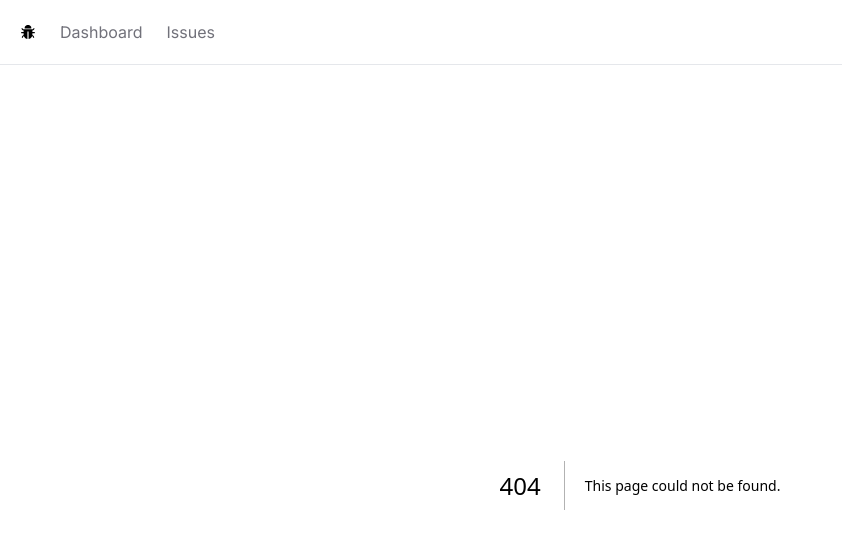
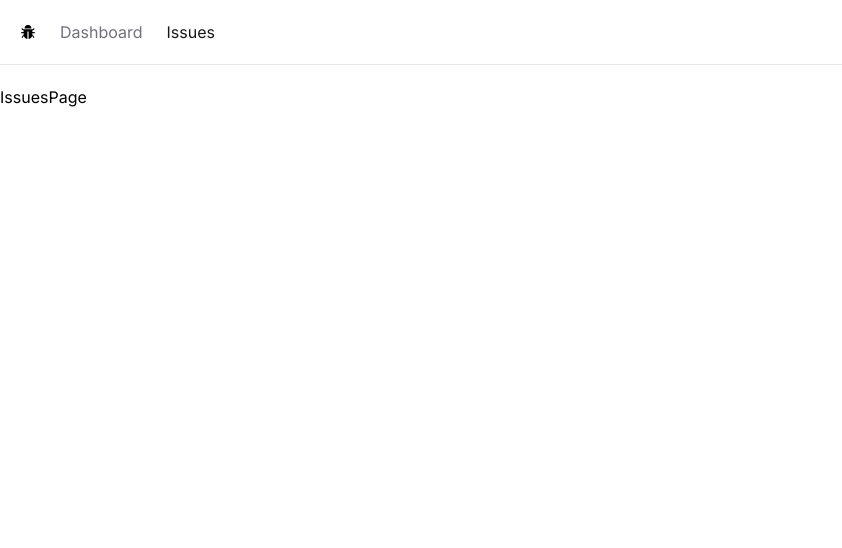
Before and after one commit to andrey-edu/issue-tracker, a Next.js app: page /issues in a window 1280 px wide. Before the commit this address had no page. Shown: the top 548 px of the page, without its empty margins (0-842 px from the left). Built offline with nearby package versions, Linux system fonts and the light colour scheme.

Commit message:
Style the active link in the navbar

```diff
--- a/app/components/navbar/navbar.tsx
+++ b/app/components/navbar/navbar.tsx
@@ -1,8 +1,14 @@
+"use client";
+
 import Link from 'next/link';
 import React from 'react';
 import { AiFillBug } from 'react-icons/ai';
+import { usePathname } from 'next/navigation';
+import classnames from "classnames";
 
 const NavBar = () => {
+  const currentPath = usePathname();
+
   const links = [
     { label: "Dashboard", href: "/" },
     { label: "Issues", href: "/issues" }
@@ -12,10 +18,13 @@
       <Link href="/"><AiFillBug /></Link>
       <ul className="flex space-x-6">
         { links.map(link =>
-          <li>
+          <li key={link.href}>
             <Link
-              key={link.href}
-              className="text-zinc-500 hover:text-zinc-800 transition-colors"
+              className={classnames({
+                "text-zinc-900": link.href === currentPath,
+                "text-zinc-500": link.href !== currentPath,
+                "hover:text-zinc-800 transition-colors": true
+              })}
               href={link.href}
             >
               {link.label}
--- /dev/null
+++ b/app/issues/page.tsx
@@ -0,0 +1,9 @@
+import React from 'react'
+
+const IssuesPage = () => {
+  return (
+    <div>IssuesPage</div>
+  )
+}
+
+export default IssuesPage
--- a/package.json
+++ b/package.json
@@ -9,6 +9,7 @@
     "lint": "next lint"
   },
   "dependencies": {
+    "classnames": "^2.5.1",
     "next": "14.1.3",
     "react": "^18",
     "react-dom": "^18",
```
Also changed, not shown: 1 other file (tests, documents, lock files or other folders).
